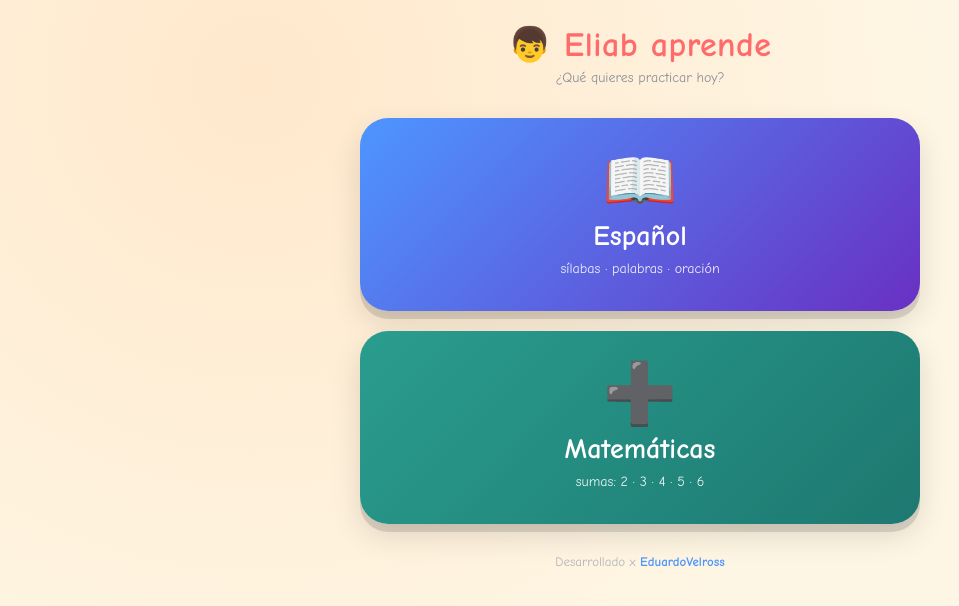
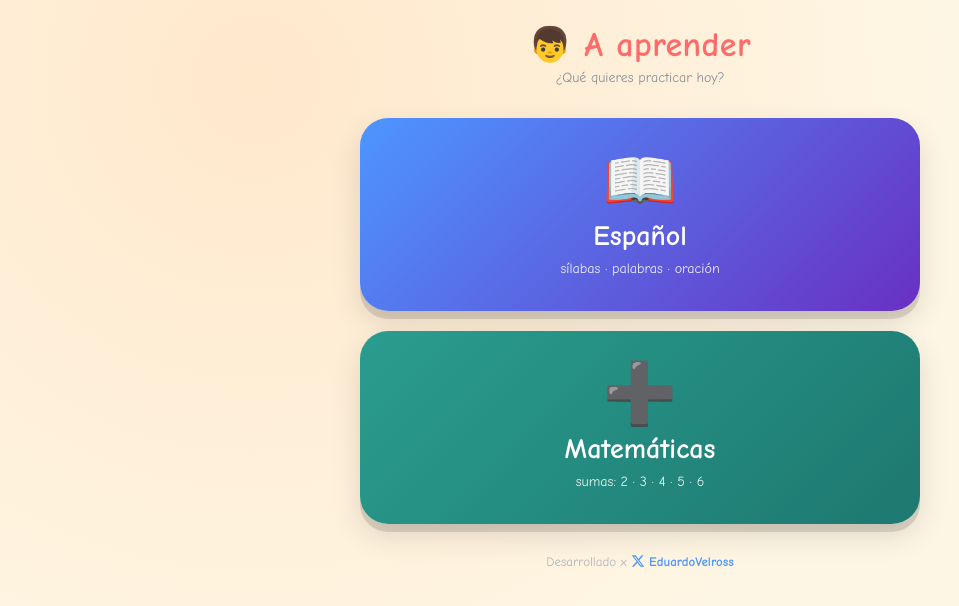
Before and after one commit to Felipeveliz/a-leer, a plain HTML site: page index.html in a window 1280 px wide. Shown: the whole page, without its empty margins (0-959 px from the left). Drawn offline with Linux system fonts and the light colour scheme.

Commit message:
Quitar nombre Eliab y agregar logo de X en el footer
Co-Authored-By: Claude Opus 4.8 <noreply@anthropic.com>

```diff
--- a/index.html
+++ b/index.html
@@ -256,7 +256,7 @@
 
   <!-- ============ MENÚ DE INICIO ============ -->
   <section class="screen active" id="screen-inicio">
-    <h1>👦 Eliab aprende</h1>
+    <h1>👦 A aprender</h1>
     <div class="sub">¿Qué quieres practicar hoy?</div>
     <div class="menu">
       <button class="menu-btn menu-esp" onclick="irA('menu')">
@@ -270,7 +270,7 @@
         <span class="desc">sumas: 2 · 3 · 4 · 5 · 6</span>
       </button>
     </div>
-    <footer>Desarrollado x <a href="https://x.com/eduardovelross" target="_blank" rel="noopener">EduardoVelross</a></footer>
+    <footer>Desarrollado x <a href="https://x.com/eduardovelross" target="_blank" rel="noopener"><svg viewBox="0 0 24 24" width="14" height="14" aria-hidden="true" style="vertical-align:-2px;margin-right:4px;fill:currentColor"><path d="M18.244 2.25h3.308l-7.227 8.26 8.502 11.24H16.17l-5.214-6.817L4.99 21.75H1.68l7.73-8.835L1.254 2.25H8.08l4.713 6.231zm-1.161 17.52h1.833L7.084 4.126H5.117z"/></svg>EduardoVelross</a></footer>
   </section>
 
   <!-- ============ MENÚ DE ESPAÑOL ============ -->
@@ -295,7 +295,7 @@
         <span class="desc">mi mamá me da elote de cenar</span>
       </button>
     </div>
-    <footer>Desarrollado x <a href="https://x.com/eduardovelross" target="_blank" rel="noopener">EduardoVelross</a></footer>
+    <footer>Desarrollado x <a href="https://x.com/eduardovelross" target="_blank" rel="noopener"><svg viewBox="0 0 24 24" width="14" height="14" aria-hidden="true" style="vertical-align:-2px;margin-right:4px;fill:currentColor"><path d="M18.244 2.25h3.308l-7.227 8.26 8.502 11.24H16.17l-5.214-6.817L4.99 21.75H1.68l7.73-8.835L1.254 2.25H8.08l4.713 6.231zm-1.161 17.52h1.833L7.084 4.126H5.117z"/></svg>EduardoVelross</a></footer>
   </section>
 
   <!-- ============ LECTURA DE SÍLABAS ============ -->
```
